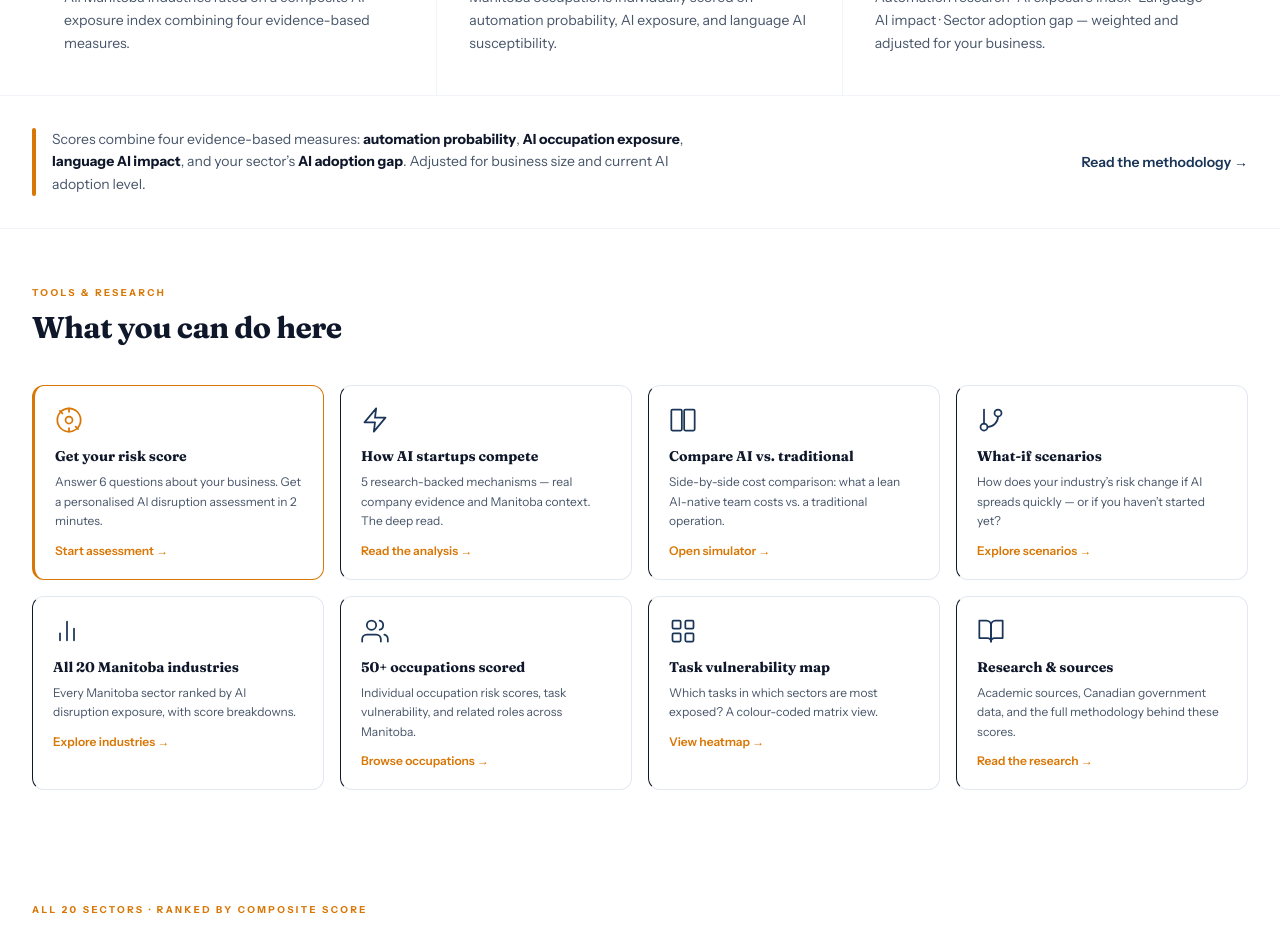
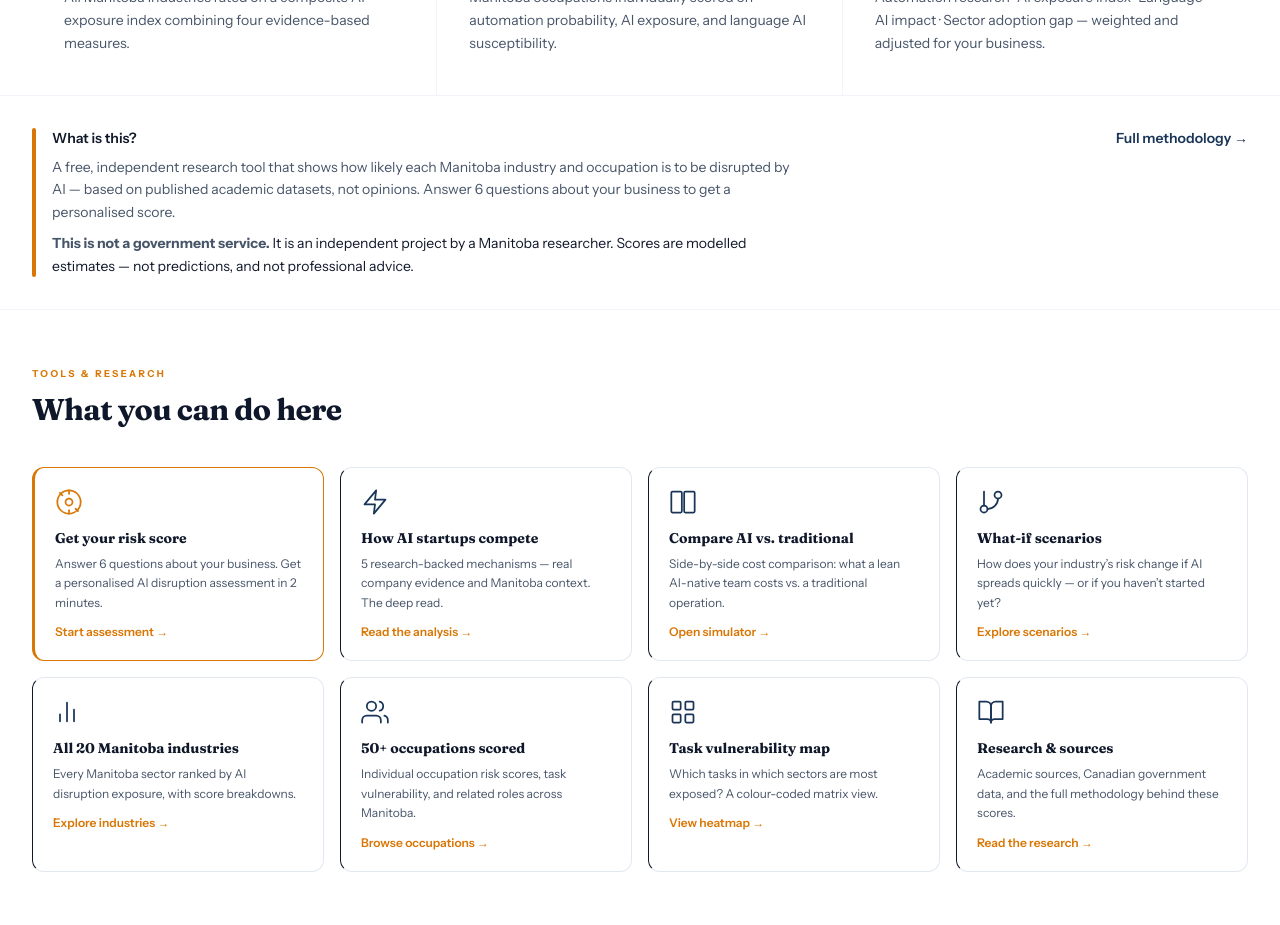
Before and after one commit to scott-cmd11/mb-ai-disruption, a Next.js app: page / in a window 1280 px wide. Shown: the part 860-1785 px from the top of the page. Built offline with nearby package versions, Linux system fonts and the light colour scheme.

Commit message:
fix: remove all 'Province of Manitoba' refs; plain-language homepage + about explainer

```diff
--- a/src/app/about/page.tsx
+++ b/src/app/about/page.tsx
@@ -135,26 +135,26 @@ export default function AboutPage() {
         About &amp; Methodology
       </h1>
       <p className="mt-3 text-[var(--color-text-secondary)] leading-relaxed">
-        This page explains how the Manitoba AI Disruption Explorer calculates composite
-        risk exposure scores, where the data comes from, what the scores mean, and what
-        they cannot tell you.
+        What this tool is, where the numbers come from, and what they can and cannot tell you.
       </p>
 
-      {/* Exploratory notice */}
+      {/* What is this / not a government tool */}
       <div
-        className="mt-6 mb-8 p-4 rounded-lg text-sm leading-relaxed"
+        className="mt-6 mb-2 p-4 rounded-lg text-sm leading-relaxed"
         style={{
           backgroundColor: "rgba(217, 119, 6, 0.08)",
           border: "1px solid rgba(217, 119, 6, 0.25)",
         }}
       >
         <p className="font-semibold mb-1" style={{ color: "var(--color-gold)" }}>
-          Exploratory research tool
+          Independent project — not a government service
         </p>
         <p style={{ color: "var(--color-text-secondary)" }}>
-          This site is an independent, exploratory project. Risk scores are modelled estimates derived
-          from peer-reviewed academic datasets — not predictions, and not professional employment, legal,
-          or business advice. See{" "}
+          This is a free, independent research tool built by a Manitoba researcher. It is not
+          affiliated with the Government of Manitoba, any provincial department, or any employer
+          or industry association. Risk scores are modelled estimates derived from peer-reviewed
+          academic datasets — not predictions, and not professional employment, legal, or business advice.
+          See{" "}
           <a href="/terms" className="underline" style={{ color: "var(--color-gold)" }}>
             Terms of Use
           </a>{" "}
@@ -168,25 +168,24 @@ export default function AboutPage() {
           id="overview-heading"
           className="text-lg font-semibold text-[var(--color-text-primary)] border-b border-[var(--color-border)] pb-2"
         >
-          Overview
+          What this tool does
         </h2>
         <div className="mt-4 space-y-3 text-sm text-[var(--color-text-secondary)] leading-relaxed">
           <p>
-            The Manitoba AI Disruption Explorer is an independent research tool built to
-            help Manitoba business owners, workers, and policymakers understand the
-            relative AI disruption exposure of industries and occupations in the province.
+            The Manitoba AI Disruption Explorer shows how likely each Manitoba industry and
+            occupation is to be affected by AI — based on published academic research, not
+            opinions. It combines four datasets into a single score (0–100) for each sector
+            and job type, then adjusts for your business size and current AI use.
           </p>
           <p>
-            The tool synthesizes four peer-reviewed or publicly available datasets into a
-            single composite score for each occupation and sector. Scores are
-            pre-computed at build time and stored as static data — no AI or LLM is
-            involved in generating scores at runtime.
+            The scores are pre-calculated and stored as static data. No AI is involved in
+            generating them at the time you visit the site — the numbers come entirely from
+            the published datasets listed below, processed offline.
           </p>
           <p>
-            Manitoba was chosen because it has a distinctive economic profile — large
-            insurance and financial services sector headquartered in Winnipeg, significant
-            aerospace manufacturing, a large public sector, and an agricultural economy —
-            that creates an interesting cross-section of AI disruption risk profiles.
+            Manitoba was chosen because its economy is a useful cross-section: large insurance
+            and financial services in Winnipeg, significant aerospace manufacturing, a large
+            public sector, and agriculture — each with a very different AI exposure profile.
           </p>
         </div>
       </section>
--- a/src/app/page.tsx
+++ b/src/app/page.tsx
@@ -301,53 +301,53 @@ export default function HomePage() {
       </section>
 
       {/* ═══════════════════════════════════════════════════════════════════ */}
-      {/* METHODOLOGY CALLOUT                                                */}
+      {/* WHAT IS THIS — plain-language explainer                            */}
       {/* ═══════════════════════════════════════════════════════════════════ */}
       <section
-        aria-label="Methodology overview"
+        aria-label="About this tool"
         className="border-b border-slate-100"
         style={{ backgroundColor: "var(--color-paper-deep)" }}
       >
         <div className="mx-auto max-w-7xl px-4 py-8 sm:px-6 lg:px-8">
-          <div className="flex flex-col gap-4 sm:flex-row sm:items-center sm:justify-between">
-            <div
-              className="flex items-start gap-4 max-w-2xl"
-            >
+          <div className="flex flex-col gap-6 sm:flex-row sm:items-start sm:justify-between">
+            <div className="flex items-start gap-4 max-w-3xl">
               {/* Left amber accent bar */}
               <div
                 className="shrink-0 w-1 self-stretch rounded-full"
                 style={{ backgroundColor: "var(--color-gold)" }}
                 aria-hidden="true"
               />
-              <p
-                className="text-sm leading-relaxed"
-                style={{ color: "var(--color-text-secondary)" }}
-              >
-                Scores combine four evidence-based measures:{" "}
-                <strong style={{ color: "var(--color-text-primary)" }}>
-                  automation probability
-                </strong>
-                ,{" "}
-                <strong style={{ color: "var(--color-text-primary)" }}>
-                  AI occupation exposure
-                </strong>
-                ,{" "}
-                <strong style={{ color: "var(--color-text-primary)" }}>
-                  language AI impact
-                </strong>
-                , and your sector&rsquo;s{" "}
-                <strong style={{ color: "var(--color-text-primary)" }}>
-                  AI adoption gap
-                </strong>
-                . Adjusted for business size and current AI adoption level.
-              </p>
+              <div className="space-y-2">
+                <p
+                  className="text-sm font-semibold"
+                  style={{ color: "var(--color-text-primary)" }}
+                >
+                  What is this?
+                </p>
+                <p
+                  className="text-sm leading-relaxed"
+                  style={{ color: "var(--color-text-secondary)" }}
+                >
+                  A free, independent research tool that shows how likely each Manitoba industry
+                  and occupation is to be disrupted by AI — based on published academic datasets,
+                  not opinions. Answer 6 questions about your business to get a personalised score.
+                </p>
+                <p
+                  className="text-sm leading-relaxed"
+                  style={{ color: "var(--color-text-tertiary)" }}
+                >
+                  <strong style={{ color: "var(--color-text-secondary)" }}>This is not a government service.</strong>{" "}
+                  It is an independent project by a Manitoba researcher. Scores are modelled
+                  estimates — not predictions, and not professional advice.
+                </p>
+              </div>
             </div>
             <Link
               href="/about"
               className="shrink-0 text-sm font-semibold transition-opacity hover:opacity-70"
               style={{ color: "var(--color-navy)" }}
             >
-              Read the methodology →
+              Full methodology →
             </Link>
           </div>
         </div>
--- a/src/app/terms/page.tsx
+++ b/src/app/terms/page.tsx
@@ -129,7 +129,7 @@ export default function TermsPage() {
         <section>
           <h2 className="text-base font-semibold mb-3" style={{ color: "var(--color-text-primary)" }}>Governing law</h2>
           <p>
-            These Terms of Use are governed by and construed in accordance with the laws of the Province of Manitoba
+            These Terms of Use are governed by and construed in accordance with the laws of Manitoba
             and the applicable federal laws of Canada, without regard to conflict of law principles. Any disputes arising
             under these terms shall be subject to the exclusive jurisdiction of the courts of Manitoba.
           </p>
--- a/src/app/threat-model/page.tsx
+++ b/src/app/threat-model/page.tsx
@@ -864,7 +864,7 @@ export default function ThreatModelPage() {
                 legal practice.
               </p>
               <p>
-                The Manitoba Chambers of Commerce and the Province of Manitoba have jointly invested $2M
+                The Manitoba Chambers of Commerce and the Manitoba government have jointly invested $2M
                 in the Manitoba AI Pathways program to help local SMEs adopt AI — an acknowledgment that
                 the transition is already underway and requires active support.
               </p>
```
